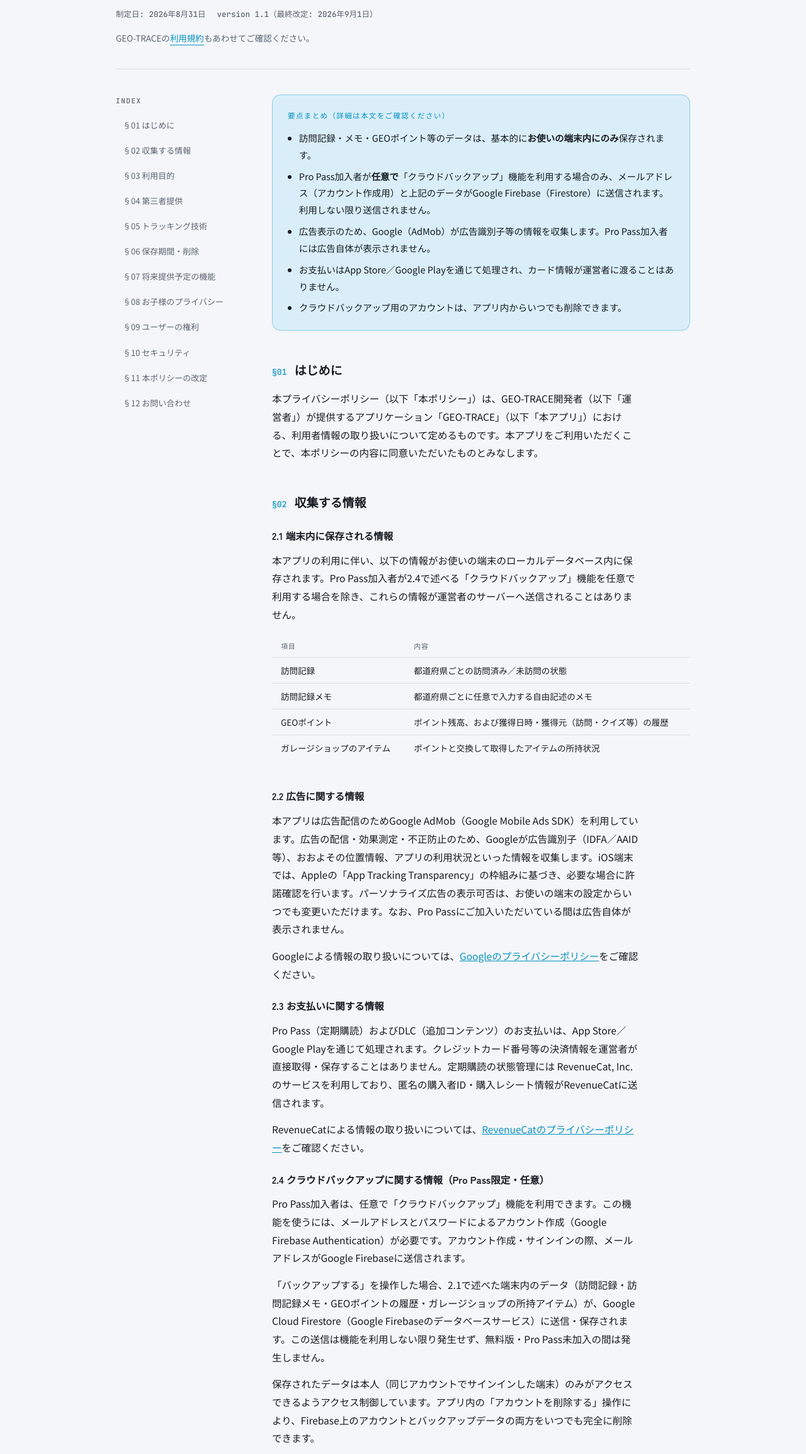
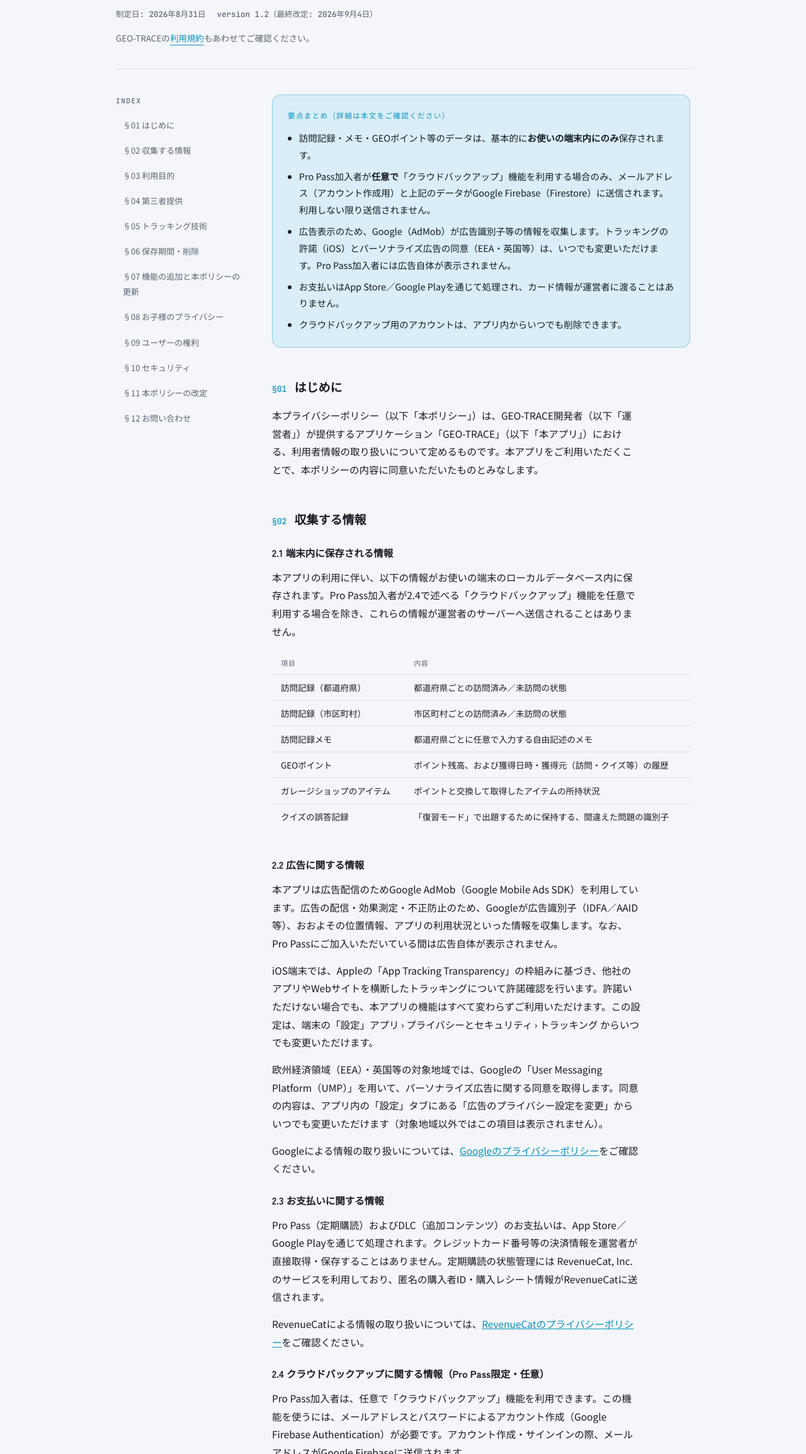
Before and after one commit to namahamugi/geo-trace-legal, a plain HTML site: page privacy-policy.html in a window 1280 px wide. Shown: the part 225-2533 px from the top of the page at 63% size. Drawn offline with Linux system fonts and the light colour scheme.

Commit message:
プライバシーポリシーをv1.2に更新（ATT/UMP・市区町村訪問記録・復習モード）
2026-09-01のv1.1以降にアプリへ追加した機能が本文に反映されておらず、実態と
食い違っていた箇所をまとめて更新した。

- §2.2: UMP（Google User Messaging Platform）についての記載を追加。EEA・英国等の
  対象地域でパーソナライズ広告の同意を取得すること、アプリ内の「設定」タブから
  いつでも変更できることを明記した。ATTについても、許諾しなくても機能は変わらず
  使えること・端末設定から変更できることを補足。「パーソナライズ広告の表示可否は
  端末の設定から変更できる」とだけ書いていたのは、アプリ内の同意変更導線を
  実装した現状では不正確だった
- §2.1: 端末内に保存する情報に「訪問記録（市区町村）」と「クイズの誤答記録」を
  追加。既存の「訪問記録」は「訪問記録（都道府県）」に改めた
- §2.4: クラウドバックアップの送信対象に市区町村の訪問記録を追加。クイズの誤答
  記録は送信対象外である旨も明記した
- §07: 「将来提供予定の機能」として復習モードを挙げたままだったが、2026-09-02に
  提供開始済み。制定後に追加した3機能の一覧に置き換え、見出しも
  「機能の追加と本ポリシーの更新」に変更した

Co-Authored-By: Claude Opus 5 <noreply@anthropic.com>
Claude-Session: https://claude.ai/code/session_01EoLgZJv3kVMpB4av7nSPTq

```diff
--- a/privacy-policy.html
+++ b/privacy-policy.html
@@ -297,7 +297,7 @@
     <h1>プライバシーポリシー</h1>
     <div class="doc-head__meta">
       <span class="mono">制定日: 2026年8月31日</span>
-      <span class="mono">version 1.1（最終改定: 2026年9月1日）</span>
+      <span class="mono">version 1.2（最終改定: 2026年9月4日）</span>
     </div>
     <div class="doc-head__crosslink">GEO-TRACEの<a href="terms-of-service.html">利用規約</a>もあわせてご確認ください。</div>
   </div>
@@ -311,7 +311,7 @@
       <a href="#c04">§04 第三者提供</a>
       <a href="#c05">§05 トラッキング技術</a>
       <a href="#c06">§06 保存期間・削除</a>
-      <a href="#c07">§07 将来提供予定の機能</a>
+      <a href="#c07">§07 機能の追加と本ポリシーの更新</a>
       <a href="#c08">§08 お子様のプライバシー</a>
       <a href="#c09">§09 ユーザーの権利</a>
       <a href="#c10">§10 セキュリティ</a>
@@ -325,7 +325,7 @@
         <ul>
           <li>訪問記録・メモ・GEOポイント等のデータは、基本的に<strong>お使いの端末内にのみ</strong>保存されます。</li>
           <li>Pro Pass加入者が<strong>任意で</strong>「クラウドバックアップ」機能を利用する場合のみ、メールアドレス（アカウント作成用）と上記のデータがGoogle Firebase（Firestore）に送信されます。利用しない限り送信されません。</li>
-          <li>広告表示のため、Google（AdMob）が広告識別子等の情報を収集します。Pro Pass加入者には広告自体が表示されません。</li>
+          <li>広告表示のため、Google（AdMob）が広告識別子等の情報を収集します。トラッキングの許諾（iOS）とパーソナライズ広告の同意（EEA・英国等）は、いつでも変更いただけます。Pro Pass加入者には広告自体が表示されません。</li>
           <li>お支払いはApp Store／Google Playを通じて処理され、カード情報が運営者に渡ることはありません。</li>
           <li>クラウドバックアップ用のアカウントは、アプリ内からいつでも削除できます。</li>
         </ul>
@@ -347,16 +347,20 @@
               <tr><th>項目</th><th>内容</th></tr>
             </thead>
             <tbody>
-              <tr><td>訪問記録</td><td>都道府県ごとの訪問済み／未訪問の状態</td></tr>
+              <tr><td>訪問記録（都道府県）</td><td>都道府県ごとの訪問済み／未訪問の状態</td></tr>
+              <tr><td>訪問記録（市区町村）</td><td>市区町村ごとの訪問済み／未訪問の状態</td></tr>
               <tr><td>訪問記録メモ</td><td>都道府県ごとに任意で入力する自由記述のメモ</td></tr>
               <tr><td>GEOポイント</td><td>ポイント残高、および獲得日時・獲得元（訪問・クイズ等）の履歴</td></tr>
               <tr><td>ガレージショップのアイテム</td><td>ポイントと交換して取得したアイテムの所持状況</td></tr>
+              <tr><td>クイズの誤答記録</td><td>「復習モード」で出題するために保持する、間違えた問題の識別子</td></tr>
             </tbody>
           </table>
         </div>
 
         <h3>2.2 広告に関する情報</h3>
-        <p>本アプリは広告配信のためGoogle AdMob（Google Mobile Ads SDK）を利用しています。広告の配信・効果測定・不正防止のため、Googleが広告識別子（IDFA／AAID等）、おおよその位置情報、アプリの利用状況といった情報を収集します。iOS端末では、Appleの「App Tracking Transparency」の枠組みに基づき、必要な場合に許諾確認を行います。パーソナライズ広告の表示可否は、お使いの端末の設定からいつでも変更いただけます。なお、Pro Passにご加入いただいている間は広告自体が表示されません。</p>
+        <p>本アプリは広告配信のためGoogle AdMob（Google Mobile Ads SDK）を利用しています。広告の配信・効果測定・不正防止のため、Googleが広告識別子（IDFA／AAID等）、おおよその位置情報、アプリの利用状況といった情報を収集します。なお、Pro Passにご加入いただいている間は広告自体が表示されません。</p>
+        <p>iOS端末では、Appleの「App Tracking Transparency」の枠組みに基づき、他社のアプリやWebサイトを横断したトラッキングについて許諾確認を行います。許諾いただけない場合でも、本アプリの機能はすべて変わらずご利用いただけます。この設定は、端末の「設定」アプリ &rsaquo; プライバシーとセキュリティ &rsaquo; トラッキング からいつでも変更いただけます。</p>
+        <p>欧州経済領域（EEA）・英国等の対象地域では、Googleの「User Messaging Platform（UMP）」を用いて、パーソナライズ広告に関する同意を取得します。同意の内容は、アプリ内の「設定」タブにある「広告のプライバシー設定を変更」からいつでも変更いただけます（対象地域以外ではこの項目は表示されません）。</p>
         <p>Googleによる情報の取り扱いについては、<a href="https://policies.google.com/privacy" target="_blank" rel="noreferrer">Googleのプライバシーポリシー</a>をご確認ください。</p>
 
         <h3>2.3 お支払いに関する情報</h3>
@@ -365,7 +369,7 @@
 
         <h3>2.4 クラウドバックアップに関する情報（Pro Pass限定・任意）</h3>
         <p>Pro Pass加入者は、任意で「クラウドバックアップ」機能を利用できます。この機能を使うには、メールアドレスとパスワードによるアカウント作成（Google Firebase Authentication）が必要です。アカウント作成・サインインの際、メールアドレスがGoogle Firebaseに送信されます。</p>
-        <p>「バックアップする」を操作した場合、2.1で述べた端末内のデータ（訪問記録・訪問記録メモ・GEOポイントの履歴・ガレージショップの所持アイテム）が、Google Cloud Firestore（Google Firebaseのデータベースサービス）に送信・保存されます。この送信は機能を利用しない限り発生せず、無料版・Pro Pass未加入の間は発生しません。</p>
+        <p>「バックアップする」を操作した場合、2.1で述べた端末内のデータのうち、訪問記録（都道府県・市区町村）・訪問記録メモ・GEOポイントの履歴・ガレージショップの所持アイテムが、Google Cloud Firestore（Google Firebaseのデータベースサービス）に送信・保存されます。クイズの誤答記録は送信対象に含みません。この送信は機能を利用しない限り発生せず、無料版・Pro Pass未加入の間は発生しません。</p>
         <p>保存されたデータは本人（同じアカウントでサインインした端末）のみがアクセスできるようアクセス制御しています。アプリ内の「アカウントを削除する」操作により、Firebase上のアカウントとバックアップデータの両方をいつでも完全に削除できます。</p>
         <p>Googleによる情報の取り扱いについては、<a href="https://policies.google.com/privacy" target="_blank" rel="noreferrer">Googleのプライバシーポリシー</a>および<a href="https://firebase.google.com/support/privacy" target="_blank" rel="noreferrer">Firebaseのプライバシーとセキュリティ</a>をご確認ください。</p>
       </section>
@@ -397,8 +401,14 @@
       </section>
 
       <section class="clause" id="c07">
-        <div class="clause__head"><span class="clause__num">§07</span><h2>将来提供予定の機能</h2></div>
-        <p>Pro Pass向けに、間違えたクイズの問題を復習できる機能を将来提供予定です。この機能の提供開始にあわせて、新たに収集する情報がある場合は本ポリシーを改定し、アプリ内でお知らせします（訪問データのクラウドバックアップは2026年9月1日より提供開始済みです。詳細は§2.4をご確認ください）。</p>
+        <div class="clause__head"><span class="clause__num">§07</span><h2>機能の追加と本ポリシーの更新</h2></div>
+        <p>本ポリシー制定後に提供を開始した機能は次のとおりです。いずれも収集する情報は§02に反映済みです。</p>
+        <ul>
+          <li>訪問データのクラウドバックアップ（2026年9月1日提供開始。詳細は§2.4）</li>
+          <li>間違えたクイズの問題を復習する機能（2026年9月2日提供開始。誤答記録は端末内にのみ保存し、クラウドバックアップの対象外です）</li>
+          <li>市区町村単位での訪問記録（2026年9月3日提供開始。都道府県の訪問記録と同じ扱いです）</li>
+        </ul>
+        <p>今後、新たに収集する情報が生じる機能を追加する場合は、本ポリシーを改定し、アプリ内でお知らせします。</p>
       </section>
 
       <section class="clause" id="c08">
@@ -432,7 +442,7 @@
       </section>
 
       <footer class="page-foot">
-        GEO-TRACE Privacy Policy · 制定日 2026年8月31日（最終改定 2026年9月1日）
+        GEO-TRACE Privacy Policy · 制定日 2026年8月31日（最終改定 2026年9月4日）
       </footer>
     </main>
   </div>
```
